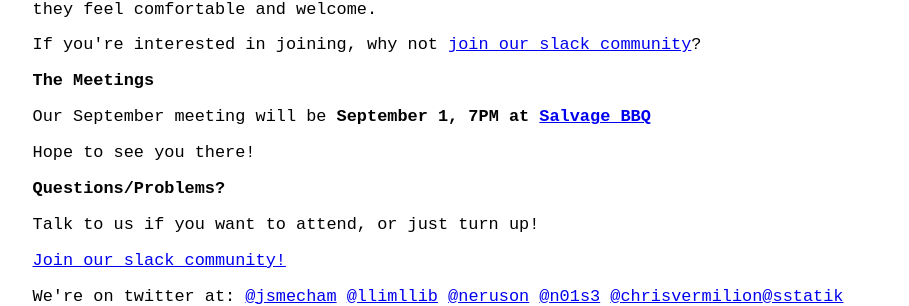
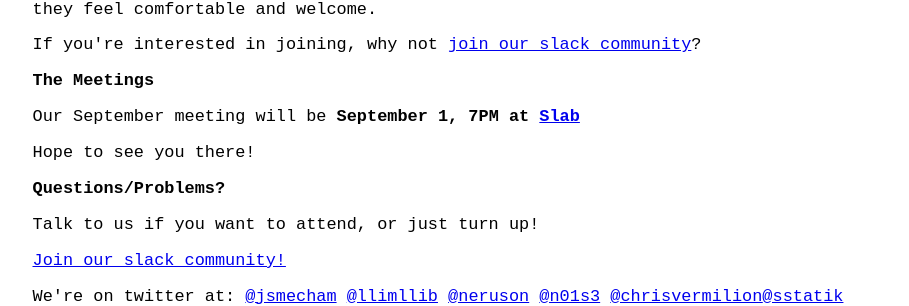
Before and after one commit to computeranonymous/computer, a Jekyll site: the page built from us_portland.html, in a window 1280 px wide. Shown: the part 201-507 px from the top of the page, without its empty margins (185-1094 px from the left). Built offline with Jekyll 4.4.1, drawn with Linux system fonts in a browser that asks for light colours.

Commit message:
change to slab

```diff
--- a/us_portland.html
+++ b/us_portland.html
@@ -12,7 +12,7 @@ title: Computer Anonymous - Portland
 
 <h3>The Meetings</h3>
 
-<p>Our September meeting will be <b>September 1, 7PM at <a href="http://salvagebbq.com/">Salvage BBQ</a></b></p>
+<p>Our September meeting will be <b>September 1, 7PM at <a href="http://www.slabportland.com/">Slab</a></b></p>
 
 <p>Hope to see you there!
 
```
